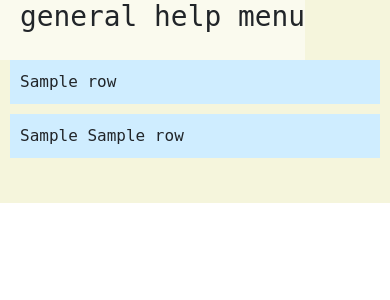
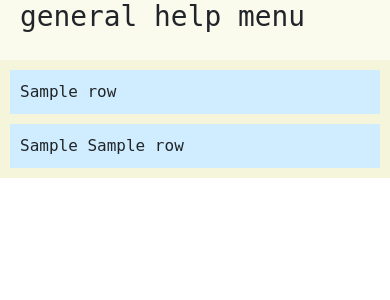
Before and after one commit to krzyssikora/matrices, a Python web app: template templates/help.html in a window 390 px wide. Shown: the part 40-340 px from the top of the page. Run offline with Jinja, Linux system fonts and the light colour scheme; the template is opened without the code that fills it: most values are stand-ins (such as "Sample title", 1, 10 or a date in 2020); some libraries are stand-ins or nearby versions.

Commit message:
all adapted apart from width of help table

```diff
--- a/static/css/styles.css
+++ b/static/css/styles.css
@@ -5,8 +5,6 @@
   --section-height: calc(100vh - var(--navbar-height) - var(--scrollbar-width));
   --items-padding: 10px;
   --standard-margin-padding: 10px;
-  /* --left-width: calc(70% - 2 * var(--items-padding)); */
-  /* --right-width: calc(30% - 2 * var(--items-padding)); */
   --new-matrix-button-height: 45px;
   --scrollbar-width: 6px;
   /* colours */
@@ -82,12 +80,9 @@ body {
 
 .section-header-small {
   margin: 0;
-  /* position: fixed;  */
-  /* top: var(--navbar-height); */
   padding-left: calc( 2* var(--standard-margin-padding));
   height: var(--section-header-height);
   background-color: var(--colour-section-header);
-  /* width: inherit; */
   z-index: 1;
 }
 
@@ -124,12 +119,20 @@ body {
   height: var(--section-height);
 }
 
+@media screen and (max-width: 575px) {
+  .section-content {
+    margin-top: 0;
+    margin-bottom: 0;
+  }
+
+  .main-column {
+    overflow: scroll;
+    height: auto;
+  }
+}
+
 #algebra {
-  /* padding: var(--items-padding); */
-  /* width: var(--left-width); */
   background: var(--colour-left);
-  /* direction: rtl; */
-  /* text-align: left; */
 }
 
 .algebra-chunk {
@@ -188,7 +191,6 @@ span#clearfieldicon span:hover {
   width: calc(100% - 2 * var(--standard-margin-padding));
   margin: var(--standard-margin-padding);
   height: 30px;
-  /* direction: ltr; */
   border: solid 1px var(--colour-scrollbar);
   border-radius: 4px;
   font-size: large;
@@ -237,21 +239,14 @@ span#clearfieldicon span:hover {
 }
 
 #storage {
-  /* padding: var(--items-padding); */
-  /* width: var(--right-width); */
   background: var(--colour-right);
 }
 
 #add-matrix {
   position: fixed;
-  /* right: var(--scrollbar-width);  */
   right: 0;
-  /* margin-left: calc(-1 * var(--items-padding)); */
-  /* width: calc(var(--right-width) - 2 * var(--standard-margin-padding)); */
   width: inherit;
   height: calc(var(--new-matrix-button-height) - var(--standard-margin-padding));
-  /* height: var(--new-matrix-button-height); */
-  /* bottom: calc(var(--standard-margin-padding) + var(--items-padding) + var(--scrollbar-width) + 20px); */
   bottom: var(--scrollbar-width);
   background-color: var(--colour-navbar-background);
   border: 1px solid var(--colour-navbar-background-hover);
@@ -340,7 +335,6 @@ tr {
   overflow: auto; /* Enable scroll if needed */
   background-color: rgb(128,128,128); /*  Fallback color */
   background-color: rgba(128,128,128,0.9); /* Black w/ opacity */
-  /* background-color: var(--colour-transparent-gray); */
   padding-top: 60px;
 }
 
@@ -432,5 +426,6 @@ tr {
   visibility: hidden;
   display: none;
 }
+
 /* # for id
    . for class */
--- a/templates/help.html
+++ b/templates/help.html
@@ -1,7 +1,9 @@
 {% extends "navbar.html" %}
 {% block navbar %}
 <div class="main">
-    <div id="general-help"><h1 class="section-header" id="help-header">general help menu</h1>
+    <div id="general-help">
+        <h1 class="section-header d-none d-sm-block" id="help-header">general help menu</h1>
+        <h1 class="section-header-small d-block d-sm-none">general help menu</h1>
         <div class="section-content">
             <div class="help-chunk">
                 {% for row in help_content['help_info'] %}
```
